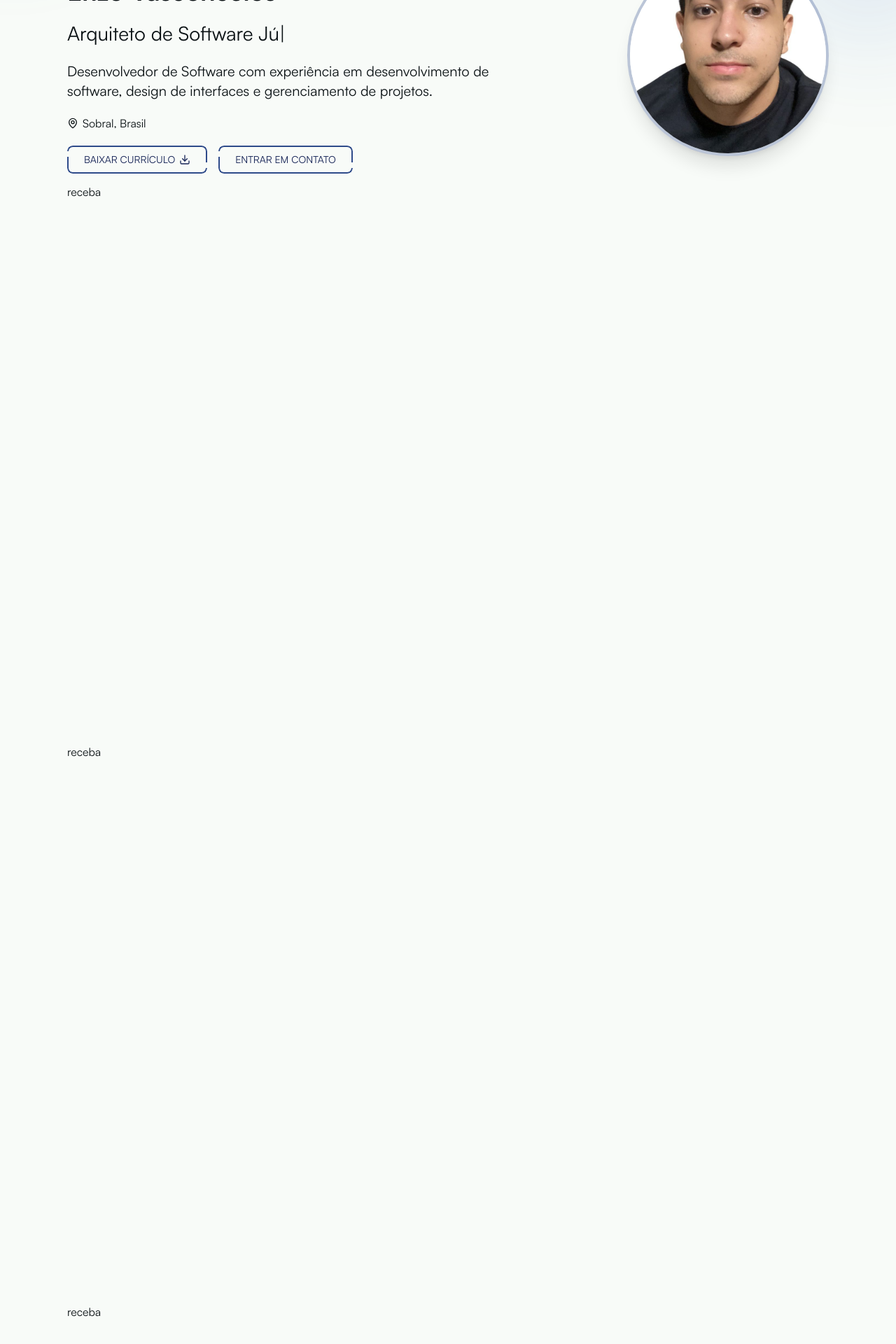
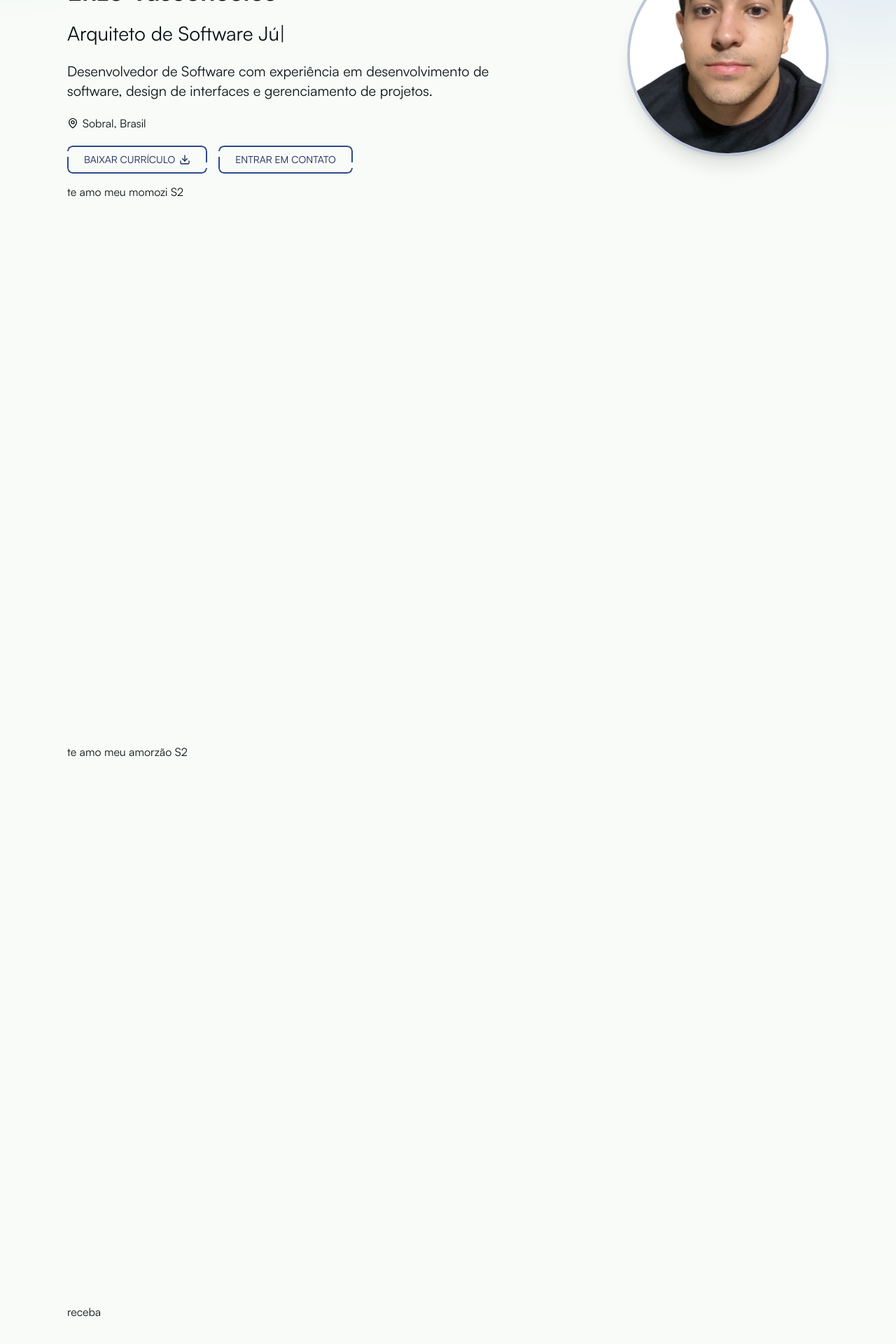
Before and after one commit to devbragas/portfolio-live, a Next.js app: page / in a window 1280 px wide. Shown: the part 298-2218 px from the top of the page at 70% size. Built offline with nearby package versions, Linux system fonts and the light colour scheme.

Commit message:
fix: correct the HTML section tags

```diff
--- a/src/components/sections/about-section.tsx
+++ b/src/components/sections/about-section.tsx
@@ -1,7 +1,7 @@
 export function AboutSection() {
   return (
-    <div id="aboutme" className="py-3.5 h-svh">
-      receba
-    </div>
+    <section id="aboutme" className="py-3.5 h-svh">
+      te amo meu amorzão S2
+    </section>
   );
 }
--- a/src/components/sections/contact-section.tsx
+++ b/src/components/sections/contact-section.tsx
@@ -1,7 +1,7 @@
 export function ContactSection() {
   return (
-    <div id="contact" className="py-3.5 h-svh">
+    <section id="contact" className="py-3.5 h-svh">
       receba
-    </div>
+    </section>
   );
 }
--- a/src/components/sections/education-section.tsx
+++ b/src/components/sections/education-section.tsx
@@ -1,7 +1,7 @@
 export function EducationSection() {
   return (
-    <div id="education" className="py-3.5 h-svh">
+    <section id="education" className="py-3.5 h-svh">
       receba
-    </div>
+    </section>
   );
 }
--- a/src/components/sections/experience-section.tsx
+++ b/src/components/sections/experience-section.tsx
@@ -1,7 +1,7 @@
 export function ExperienceSection() {
   return (
-    <div id="experience" className="py-3.5 h-svh">
+    <section id="experience" className="py-3.5 h-svh">
       receba
-    </div>
+    </section>
   );
 }
--- a/src/components/sections/skills-section.tsx
+++ b/src/components/sections/skills-section.tsx
@@ -1,7 +1,7 @@
 export default function SkillsSection() {
   return (
     <div id="skills" className="py-3.5 h-svh">
-      receba
+      te amo meu momozi S2
     </div>
   );
 }
```
